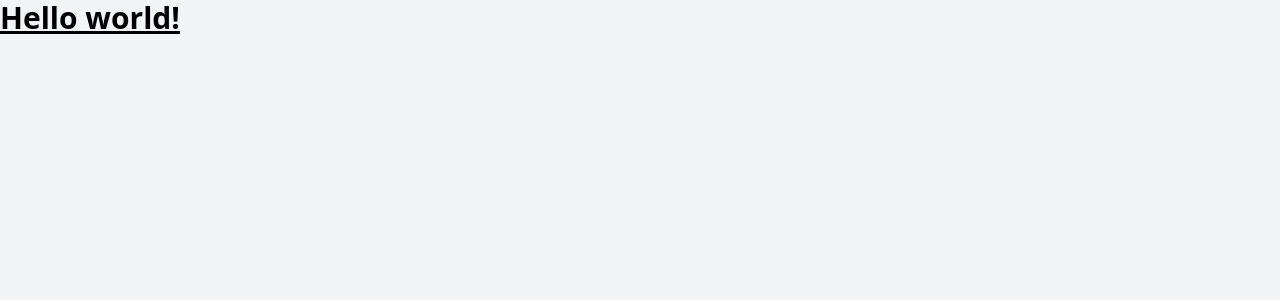
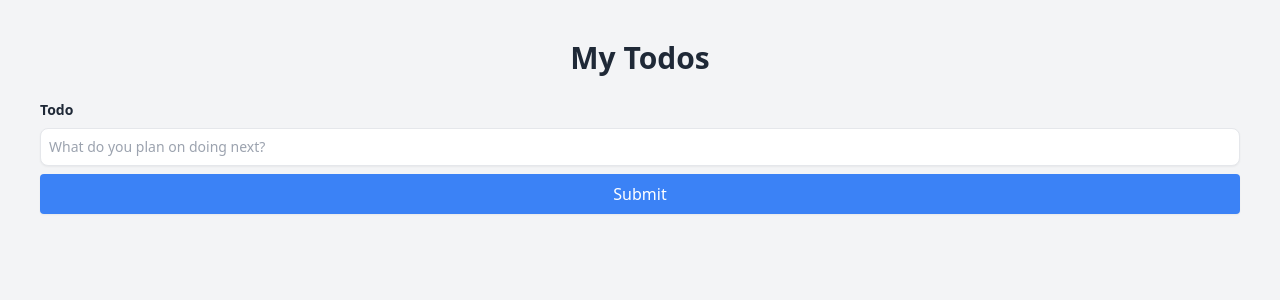
Before and after one commit to 6momo1/svelte-todo-app, a SvelteKit app: page / in a window 1280 px wide. Shown: the top 300 px of the page. Built offline with nearby package versions, Linux system fonts and the light colour scheme.

Commit message:
basic form setup created

```diff
--- /dev/null
+++ b/src/components/TodoForm.svelte
@@ -0,0 +1,29 @@
+<script>
+
+    let todo = ''
+    function handleSubmit() {
+        return
+    }
+
+</script>
+
+<form class="form my-6" on:submit|preventDefault={handleSubmit}>
+    <div class="flex flex-col text-sm mb-2">
+        <label for="todo" class="font-bold mb-2 text-gray-800 ">
+            Todo
+        </label>
+        <input
+            type="text"
+            name="todo"
+            bind:value={todo}
+            placeholder="What do you plan on doing next?"
+            class="appearance-none shadow-sm border border-gray-200 p-2 focus:outline-none focus:border-gray-500 rounded-lg "
+        />
+    </div>
+    <button
+        type="submit"
+        class=" w-full shadow-sm rounded bg-blue-500 hover:bg-blue-600 text-white py-2 px-4"
+    >
+        Submit
+    </button>
+</form>
--- a/src/routes/+page.svelte
+++ b/src/routes/+page.svelte
@@ -1,11 +1,18 @@
-<h1 class="text-3xl font-bold underline">
-    Hello world!
-  </h1>
+<script>
+    import TodoForm from "../components/TodoForm.svelte";
+</script>
 
+<main>
+    <div class="m-10">
+        <h1 class="text-2xl font-bold text-center text-gray-800 md:text-3xl">
+            My Todos
+        </h1>
+        <TodoForm />
+    </div>
+</main>
 
-
-  <style lang="postcss">
+<style lang="postcss">
     :global(html) {
-      background-color: theme(colors.gray.100);
+        background-color: theme(colors.gray.100);
     }
-  </style>
+</style>
--- a/tailwind.config.cjs
+++ b/tailwind.config.cjs
@@ -1,5 +1,6 @@
 /** @type {import('tailwindcss').Config} */
 module.exports = {
+    purge: ['./src/**/*.svelte', './src/**/*.css'],
     content: ['./src/**/*.{html,js,svelte,ts}'],
     theme: {
         extend: {},
```
